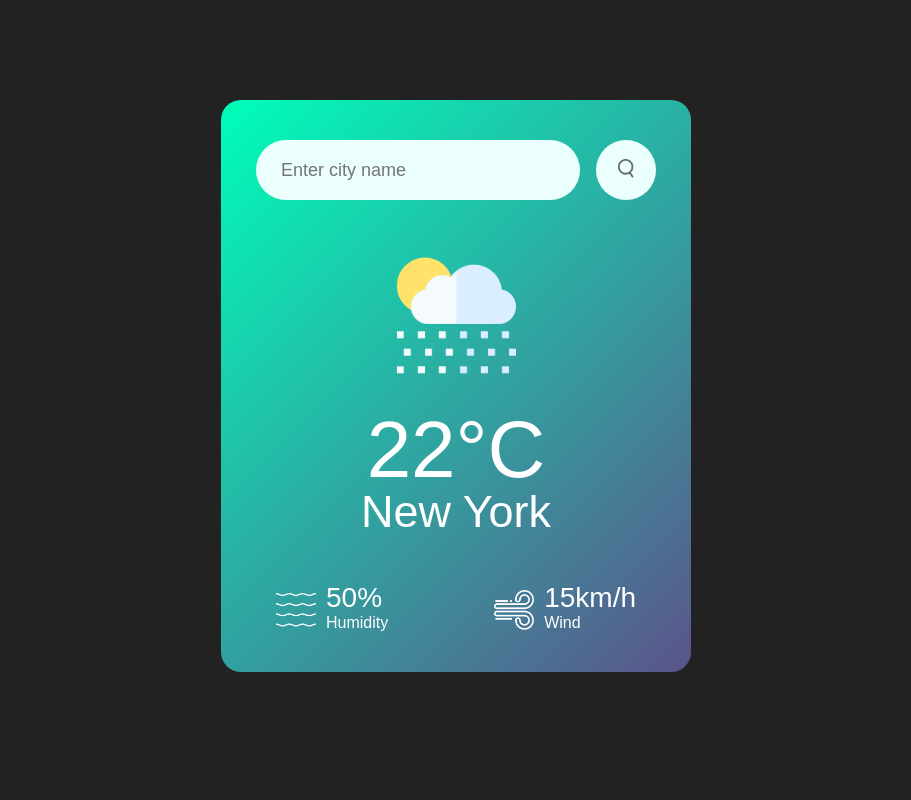
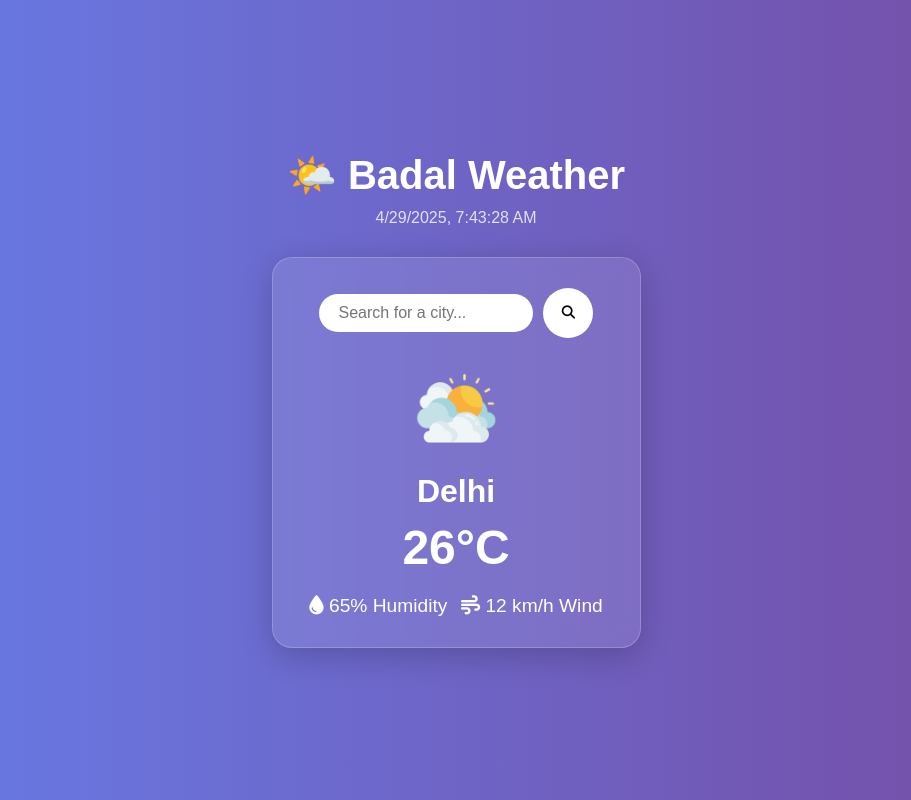
Before and after one commit to ayushsingh7982/Badal-WeatherApp, a plain HTML site: page index.html in a window 1280 px wide. Shown: the whole page, without its empty margins (184-1095 px from the left). Drawn offline with Linux system fonts and the light colour scheme.

Commit message:
Fixed ui

```diff
--- a/index.html
+++ b/index.html
@@ -1,44 +1,44 @@
-<!DOCTYPE html>
 <html lang="en">
 <head>
-    <meta charset="UTF-8" />
-    <meta name="viewport" content="width=device-width, initial-scale=1.0" />
-    <link rel="shortcut icon" href="images/sun.png" type="image/x-icon">
-    <title>Badal - Weather app</title>
-
-    <link rel="stylesheet" href="style.css" />
+  <meta charset="UTF-8">
+  <meta name="viewport" content="width=device-width, initial-scale=1.0">
+  <title>Badal Weather App</title>
+  <link rel="stylesheet" href="style.css">
+  <script src="https://kit.fontawesome.com/a076d05399.js" crossorigin="anonymous"></script>
 </head>
 <body>
-    <div class="card">
-      <div class="search">
-        <input type="text" placeholder="Enter city name" spellcheck="false" />
-        <button><img src="images/search.png" /></button>
+  <div class="container">
+    <div class="header">
+      <h1>🌤️ Badal Weather</h1>
+      <div class="date-time" id="dateTime"></div>
     </div>
+
+    <div class="weather-card glass">
+      <div class="search-bar">
+        <input type="text" placeholder="Search for a city...">
+        <button><i class="fas fa-search"></i></button>
+      </div>
+
       <div class="error">
         <p>Invalid city name</p>
       </div>
-      <div class="weather">
-        <img src="images/rain.png" class="weather-icon" />
-        <h1 class="temp">22°C</h1>
-        <h2 class="city">New York</h2>
-        <div class="details">
-          <div class="col">
-            <img src="images/humidity.png" />
-            <div>
-              <p class="humidity">50%</p>
-              <p>Humidity</p>
+
+      <div class="info">
+        <div class="weather-icon">
+          <img src="images/clouds.png" class="weather-icon-img" />
         </div>
+        <div class="city-temp">
+          <h2 class="city">Delhi</h2>
+          <h1 class="temp">26°C</h1>
         </div>
-          <div class="col">
-            <img src="images/wind.png" />
-            <div>
-              <p class="wind">15km/h</p>
-              <p>Wind</p>
+        <div class="extras">
+          <div><i class="fas fa-tint"></i> <span class="humidity">65%</span> Humidity</div>
+          <div><i class="fas fa-wind"></i> <span class="wind">12 km/h</span> Wind</div>
         </div>
       </div>
     </div>
   </div>
-    </div>
+
   <script src="script.js"></script>
 </body>
 </html>
--- a/script.js
+++ b/script.js
@@ -1,44 +1,57 @@
 const apiKey = "975bca70da77f7596916024d3eca996b";
-const apiUrl =
-  "https://api.openweathermap.org/data/2.5/weather?units=metric&q=";
+const apiUrl = "https://api.openweathermap.org/data/2.5/weather?units=metric&q=";
 
-const searchBox = document.querySelector(".search input");
-const searchBtn = document.querySelector(".search button");
-const weatherIcon = document.querySelector(".weather-icon");
+const searchBox = document.querySelector(".search-bar input");
+const searchBtn = document.querySelector(".search-bar button");
+const weatherIcon = document.querySelector(".weather-icon-img");
 
 async function checkWeather(city) {
   const response = await fetch(apiUrl + city + `&appid=${apiKey}`);
 
-
   if (response.status == 404) {
-    document.querySelector(".error").style.dipslay = "block";
-    document.querySelector(".weather").style.dipslay = "none";
+    document.querySelector(".error").style.display = "block";
+    document.querySelector(".info").style.display = "none";
   } else {
-    var data = await response.json();
+    const data = await response.json();
 
     document.querySelector(".city").innerHTML = data.name;
-    document.querySelector(".temp").innerHTML =
-      Math.round(data.main.temp) + "°C";
+    document.querySelector(".temp").innerHTML = Math.round(data.main.temp) + "°C";
     document.querySelector(".humidity").innerHTML = data.main.humidity + "%";
     document.querySelector(".wind").innerHTML = data.wind.speed + " km/h";
 
-    if (data.weather[0].main == "Clouds") {
-      weatherIcon.src = "images/clouds.png";
-    } else if (data.weather[0].main == "Clear") {
-      weatherIcon.src = "images/clear.png";
-    } else if (data.weather[0].main == "Rain") {
-      weatherIcon.src = "images/rain.png";
-    } else if (data.weather[0].main == "Drizzle") {
-      weatherIcon.src = "images/drizzle.png";
-    } else if (data.weather[0].main == "Mist") {
-      weatherIcon.src = "images/mist.png";
+    switch (data.weather[0].main) {
+      case "Clouds":
+        weatherIcon.src = "images/clouds.png";
+        break;
+      case "Clear":
+        weatherIcon.src = "images/clear.png";
+        break;
+      case "Rain":
+        weatherIcon.src = "images/rain.png";
+        break;
+      case "Drizzle":
+        weatherIcon.src = "images/drizzle.png";
+        break;
+      case "Mist":
+        weatherIcon.src = "images/mist.png";
+        break;
+      default:
+        weatherIcon.src = "images/clouds.png";
     }
 
-    document.querySelector(".weather").style.dipslay = "block";
-    document.querySelector(".error").style.dipslay = "none";
+    document.querySelector(".info").style.display = "block";
+    document.querySelector(".error").style.display = "none";
   }
 }
 
 searchBtn.addEventListener("click", () => {
   checkWeather(searchBox.value);
 });
+
+// Set Date and Time
+function updateDateTime() {
+  const now = new Date();
+  document.getElementById("dateTime").innerText = now.toLocaleString();
+}
+setInterval(updateDateTime, 1000);
+updateDateTime();
--- a/style.css
+++ b/style.css
@@ -1,109 +1,102 @@
 * {
+  margin: 0;
   padding: 0;
-  margin: 0;
-  font-family: "Poppins", sans-serif;
   box-sizing: border-box;
+  font-family: 'Poppins', sans-serif;
 }
 
 body {
-  background: #222;
+  background: linear-gradient(to right, #667eea, #764ba2);
+  color: #fff;
+  min-height: 100vh;
+  display: flex;
+  justify-content: center;
+  align-items: center;
+  flex-direction: column;
 }
 
-
-.card {
-  width: 90;
-  max-width: 470px;
-  background: linear-gradient(135deg, #00feba, #5b548a);
-  color: #fff;
-  margin: 100px auto 0;
-  border-radius: 20px;
-  padding: 40px 35px;
+.container {
   text-align: center;
+  padding: 20px;
 }
 
-.search {
-  width: 100%;
-  display: flex;
-  align-items: center;
-  justify-content: space-between;
+.header h1 {
+  font-size: 2.5rem;
+  margin-bottom: 10px;
 }
 
-.search input {
-  border: 0;
-  outline: 0;
-  background: #ebfffc;
-  color: #555;
-  padding: 10px 25px;
-  height: 60px;
-  border-radius: 35px;
-  flex: 1;
-  margin-right: 16px;
-  font-size: 18px;
+.date-time {
+  font-size: 1rem;
+  opacity: 0.8;
 }
 
-.search button {
-  border: 0;
-  outline: 0;
-  background: #ebfffc;
+.weather-card {
+  max-width: 500px;
+  width: 100%;
+  margin-top: 30px;
+  padding: 30px;
+  border-radius: 20px;
+}
+
+.glass {
+  background: rgba(255, 255, 255, 0.1);
+  backdrop-filter: blur(10px);
+  box-shadow: 0 8px 32px rgba(0, 0, 0, 0.2);
+  border: 1px solid rgba(255, 255, 255, 0.2);
+}
+
+.search-bar {
+  display: flex;
+  justify-content: center;
+  align-items: center;
+  gap: 10px;
+  margin-bottom: 20px;
+}
+
+.search-bar input {
+  width: 70%;
+  padding: 10px 20px;
+  border-radius: 30px;
+  border: none;
+  outline: none;
+  font-size: 1rem;
+}
+
+.search-bar button {
+  background: #fff;
+  border: none;
   border-radius: 50%;
-  width: 60px;
-  height: 60px;
+  width: 50px;
+  height: 50px;
+  display: flex;
+  justify-content: center;
+  align-items: center;
   cursor: pointer;
 }
 
-.search button img {
-  width: 16px;
+.error {
+  display: none;
+  color: red;
+  margin-bottom: 10px;
 }
 
-.weather-icon {
-  width: 170px;
-  margin-top: 30px;
+.weather-icon-img {
+  width: 100px;
+  margin-bottom: 15px;
 }
 
-.weather h1 {
-  font-size: 80px;
-  font-weight: 500;
+.city-temp h1 {
+  font-size: 3rem;
 }
 
-.weather h2 {
-  font-size: 45px;
-  font-weight: 400;
-  margin-top: -10px;
+.city-temp h2 {
+  font-size: 2rem;
+  margin-bottom: 10px;
 }
 
-.details {
+.extras {
   display: flex;
-  align-items: center;
-  justify-content: space-between;
-  padding: 0 20px;
-  margin-top: 50px;
+  justify-content: space-around;
+  margin-top: 20px;
+  font-size: 1.2rem;
 }
-
-.col{
-    display: flex;
-    align-items: center;
-    text-align: left;
-
-}
-
-
-.col img{
-    width: 40px;
-    margin-right: 10px;
-
-}
-
-
-.humidity, .wind{
-    font-size: 28px;
-    margin-top: -6px;
-}
-
-.error{
-    text-align: left;
-    margin-left: 10px;
-    font-size: 14px;
-    margin-top: 10px;
-    display: none;
-
-}
```
Lines whose indentation alone changed are shown as unchanged.
